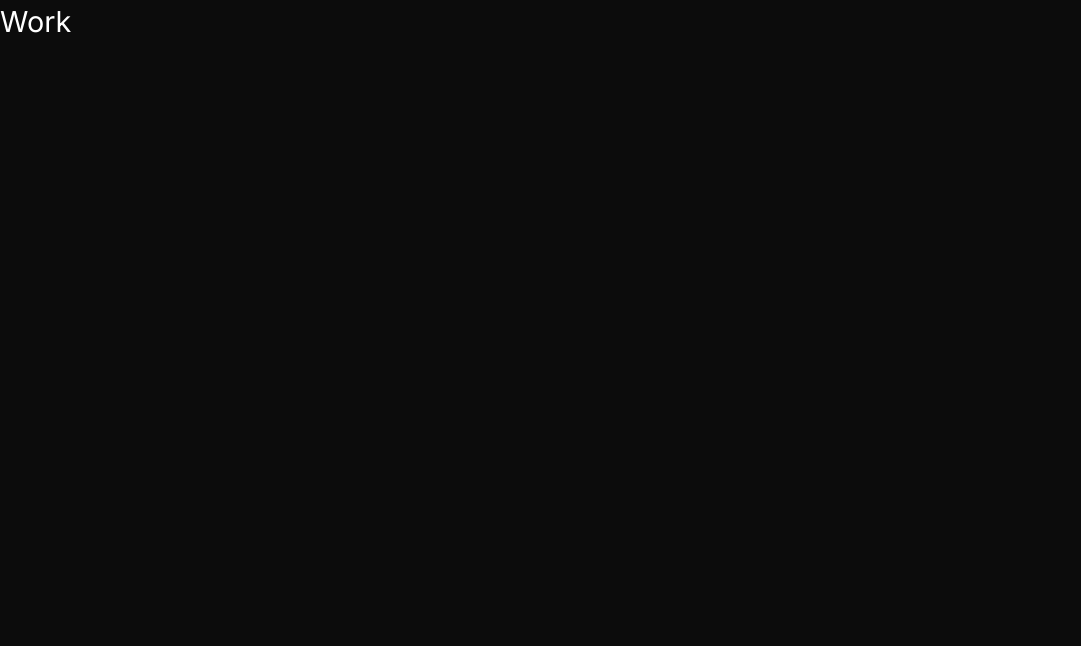
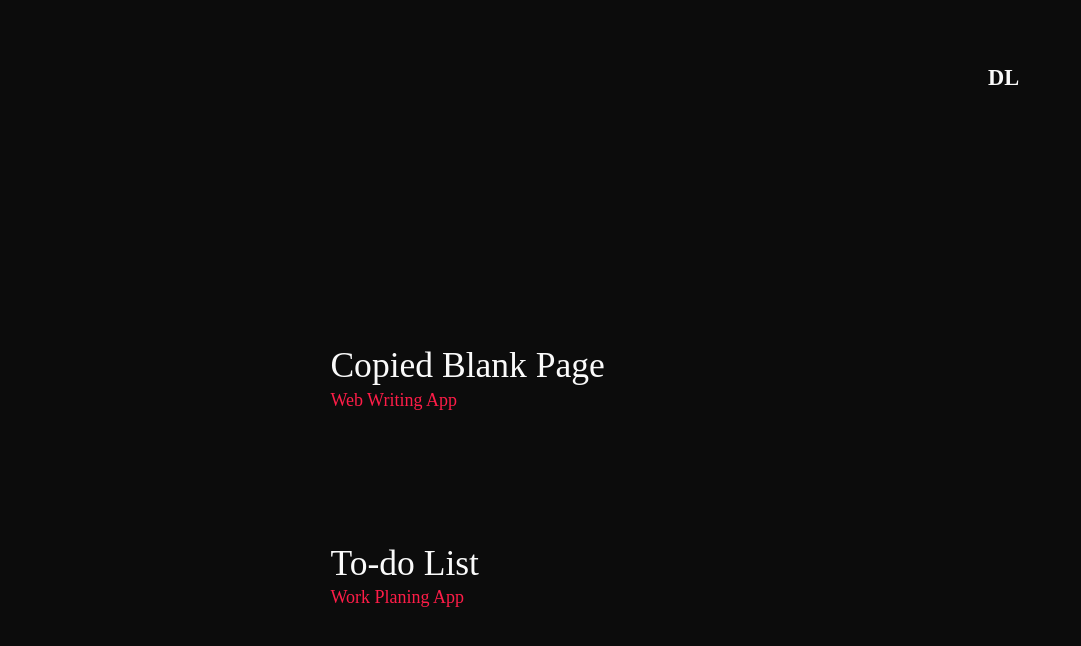
Before and after one commit to whateveriswhatever/Personal-Portfolio, a Next.js app: page /work in a window 1280 px wide. Shown: the top 646 px of the page, without its empty margins (0-1081 px from the left). Built offline with nearby package versions, Linux system fonts and the light colour scheme.

Commit message:
Constructing the UI for /work section

```diff
--- /dev/null
+++ b/src/app/work/layout.tsx
@@ -0,0 +1,7 @@
+import React from "react";
+
+export default function WorkPageLayout({
+  children,
+}: Readonly<{ children: React.ReactNode }>) {
+  return <div>{children}</div>;
+}
--- a/src/app/work/page.tsx
+++ b/src/app/work/page.tsx
@@ -1,11 +1,50 @@
+"use client";
 import React from "react";
+import PersonalLogo from "../about/{components}/PersonalLogo";
+import ProofOfWork from "./{components}/ProofOfWork";
 
-const page = () => {
+export default function Work() {
   return (
-    <div>
-      <h1>Work</h1>
+    <div className="phone:max-w-[86%] tablet:max-w-[21.5em] laptop:max-w-[21.5em] desktop:max-w-[21.5em] tablet:mt-0 tablet:mb-0 tablet:ml-auto tablet:mr-auto desktop:mt-0 desktop:mb-0 desktop:ml-auto desktop:mr-auto laptop:mt-0 laptop:mb-0 laptop:ml-auto laptop:mr-auto phone:mb-0 phone:mt-0 phone:ml-auto phone:mr-auto">
+      <div
+        id="logo"
+        className="float-right phone:mr-[2rem] tablet:mr-[-2.4rem]"
+        style={{
+          float: "right",
+        }}
+      >
+        <PersonalLogo />
+      </div>
+
+      <div
+        id="top-bottom-margin"
+        className="mb-[8vh] mt-[35vh] ml-0 mr-0"
+        style={{
+          animationFillMode: "backwards",
+          animationDelay: "0s",
+          animationDirection: "normal",
+          animationDuration: "0.6s",
+          animationIterationCount: "1",
+          animationName: "animate",
+          animationPlayState: "running",
+          animationRangeEnd: "normal",
+          animationRangeStart: "normal",
+          animationTimeline: "auto",
+          animationTimingFunction: "cubic-bezier(0.2, 0.6, 0.2, 1)",
+        }}
+      >
+        <ProofOfWork
+          href="/blankpage"
+          headerText="Copied Blank Page"
+          subDetail="Web Writing App"
+        />
+
+        <ProofOfWork
+          href="/to-do-list"
+          headerText="To-do List"
+          subDetail="Work Planing App"
+        />
+      </div>
     </div>
   );
-};
-
-export default page;
+}
--- /dev/null
+++ b/src/app/work/{components}/ProofOfWork.tsx
@@ -0,0 +1,68 @@
+"use client";
+import React from "react";
+import { useState } from "react";
+
+type TypeForProofOfWork = {
+  href: string;
+  headerText: string;
+  subDetail: string;
+};
+
+type Context = {
+  context: string;
+};
+
+const ProofOfWork: React.FC<TypeForProofOfWork> = ({
+  href,
+  headerText,
+  subDetail,
+}) => {
+  const [isHovered, setIsHovered] = useState(false);
+
+  return (
+    <>
+      <a
+        href={href}
+        className="no-underline cursor-pointer text-black relative block overflow-hidden"
+        onMouseEnter={() => setIsHovered(true)}
+        onMouseLeave={() => setIsHovered(false)}
+      >
+        <div
+          className="mt-[8vh] mr-0 mb-[8vh] ml-0 hover:ease-[cubic-bezier(0.2, 0.6, 0.2, 1)] hover:duration-[0.4s] hover:delay-0"
+          //   onMouseEnter={() => setIsHovered(true)}
+          //   onMouseLeave={() => setIsHovered(false)}
+          style={{
+            transitionBehavior: isHovered ? "normal" : "",
+            transitionDuration: isHovered ? "0.4s" : "",
+            transitionTimingFunction: isHovered
+              ? "cubic-bezier(0.2, 0.6, 0.2, 1)"
+              : "",
+            transitionDelay: isHovered ? "0s" : "",
+            transitionProperty: isHovered ? "all" : "",
+          }}
+        >
+          <h2 className="text-neutral-50 font-['Semibold'] leading-[120%] text-[2.222rem]">
+            {headerText}
+          </h2>
+
+          <CustomPTag context={subDetail} />
+        </div>
+      </a>
+    </>
+  );
+};
+
+export default ProofOfWork;
+
+const CustomPTag: React.FC<Context> = ({ context }) => {
+  return (
+    <>
+      <p
+        className="phone:text-[16px] phone:font-['Medium'] tablet:text-[18px] tablet:font-['Medium'] phone:mb-0 tablet:mb-0 mb-0 text-rose-color"
+        style={{ color: "rgb(255, 29, 72)" }}
+      >
+        {context}
+      </p>
+    </>
+  );
+};
--- a/tailwind.config.ts
+++ b/tailwind.config.ts
@@ -15,6 +15,7 @@ const config: Config = {
       },
       colors: {
         "website-background-black": "#0c0c0c",
+        "rose-color": "rgb(255, 29, 72)",
       },
       animation: {
         "slow-move": "backtrack duration-500",
```
